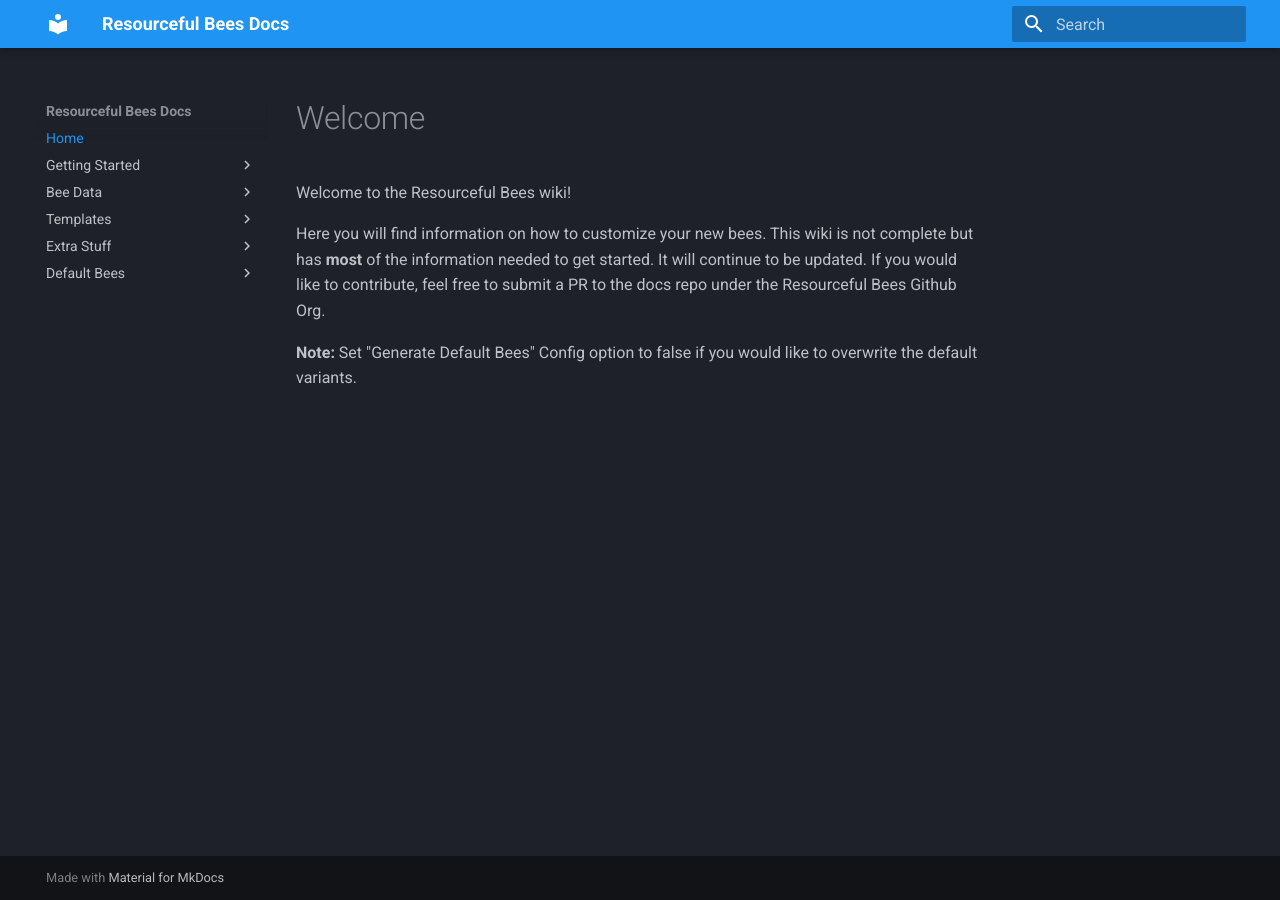
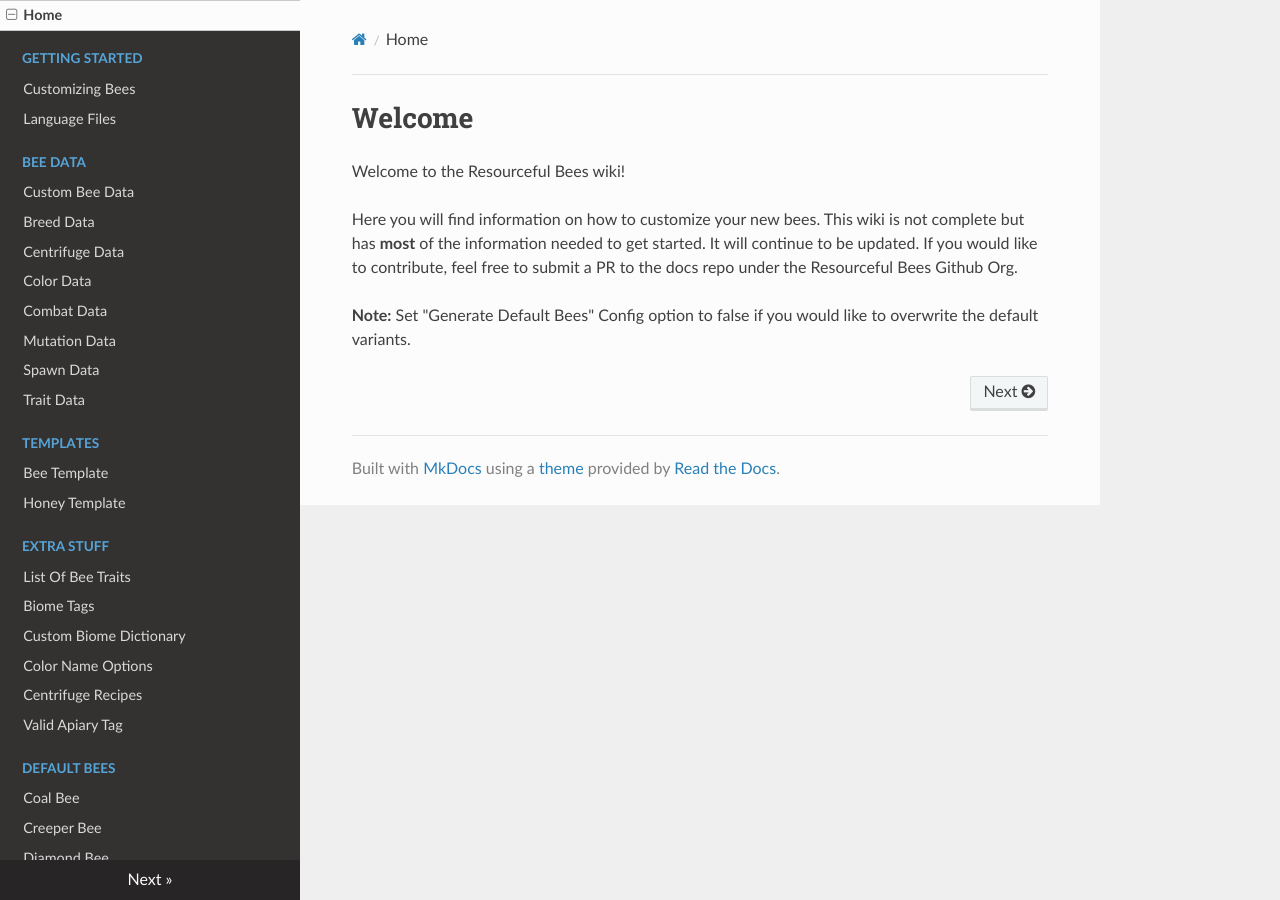
Before and after one commit to Team-Resourceful/ResourcefulBeesDocs, an MkDocs documentation site: the page built from docs/index.md, in a window 1280 px wide. Built offline with MkDocs 1.6.1, drawn with Linux system fonts in a browser that asks for light colours; nearby versions of some CDN libraries.

Commit message:
Update mkdocs.yml

```diff
--- a/mkdocs.yml
+++ b/mkdocs.yml
@@ -47,11 +47,7 @@ nav:
 site_name: Resourceful Bees Docs
 docs_dir: docs
 theme:
-  name: material
-  palette:
-    scheme: slate
-    primary: blue
-    accent: blue
+  name: readthedocs
 
 
 site_description: |
```
